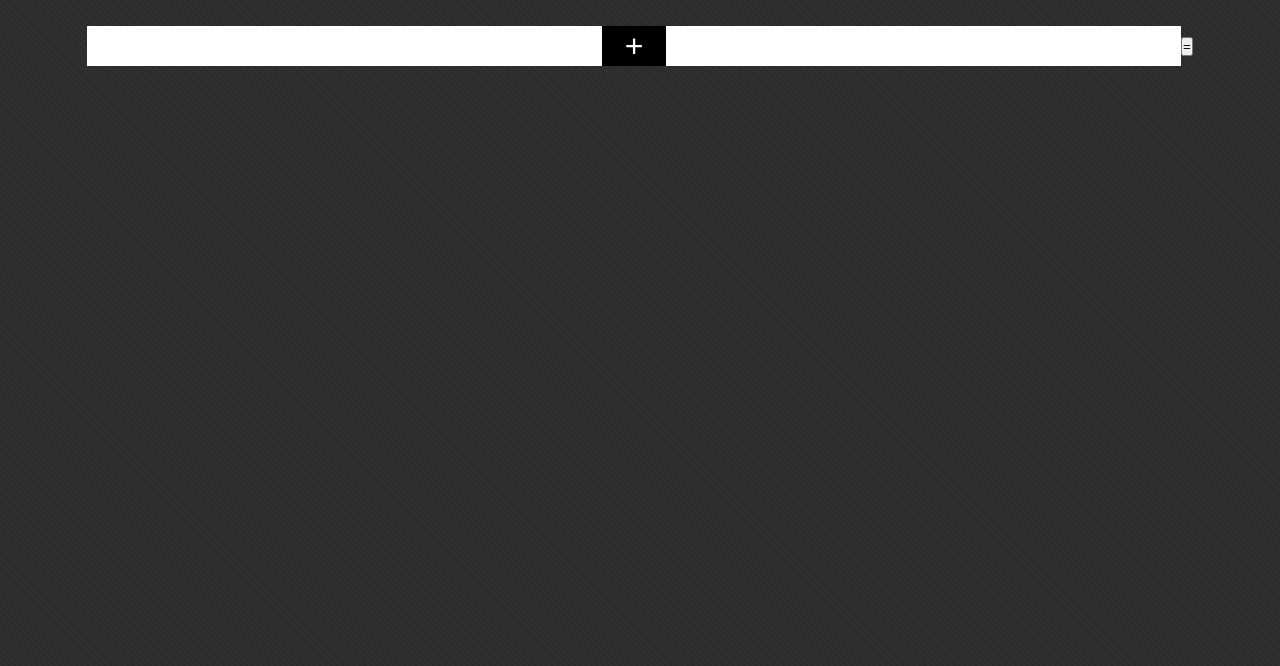
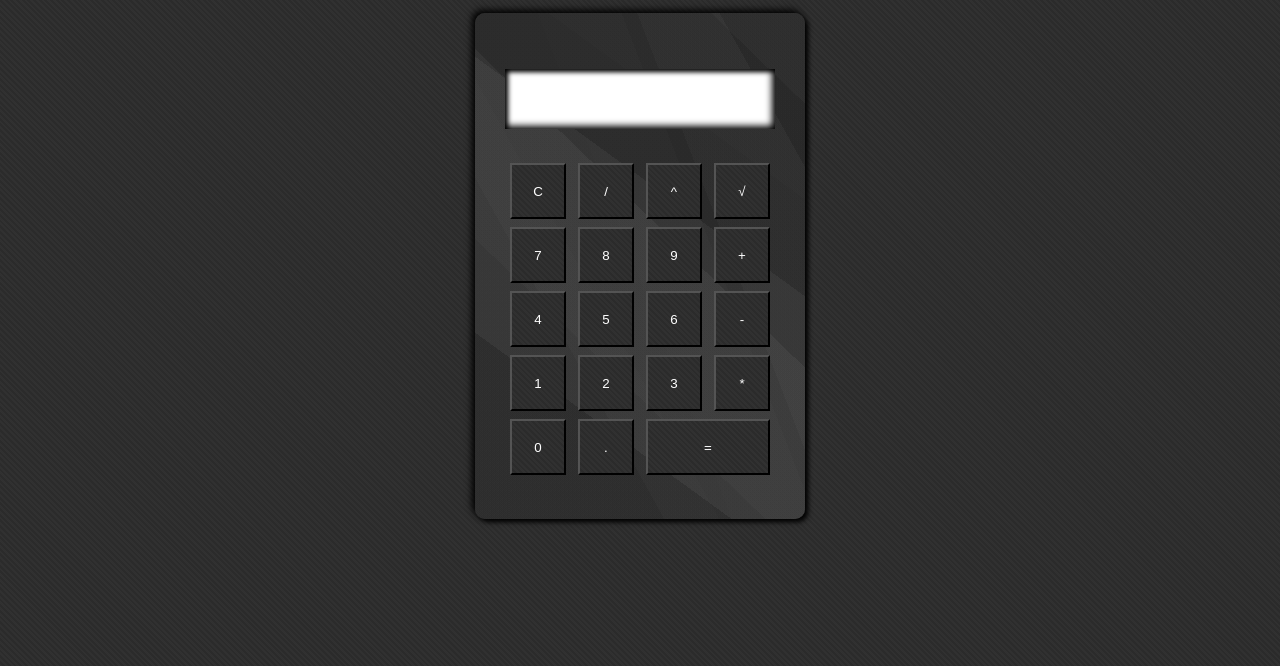
Before and after one commit to Braiane/Calculatrice-Simple, a plain HTML site: page Calculatrice/index.html in a window 1280 px wide. Shown: the part 134-800 px from the top of the page. Drawn offline with nearby package versions, Linux system fonts and the light colour scheme.

Commit message:
Add files via upload

```diff
--- a/Calculatrice/app.js
+++ b/Calculatrice/app.js
@@ -1,39 +1,30 @@
-const premier = document.querySelector(".first");
-const deuxieme = document.querySelector(".second");
-const calculer = document.querySelector(".resultat");
-const operationSelect = document.getElementById("operation");
+const info = document.querySelector(".calculatrices");
+const afficheur = document.querySelector("#afficheur");
+const boutons = document.querySelectorAll('input[type="button"]');
 
-// Écouteur d'événement sur le bouton résultat
-calculer.addEventListener("click", calcule);
+function val(resultat){
+    afficheur.value = afficheur.value + resultat;
+}
 
-function calcule(e) {
-  e.preventDefault();
+    function calcule(){
+    if (afficheur.value == "") {
+        info.innerHTML = "Entrez un calcul";
+    } else {
+        try {
 
-  // Récupération des valeurs des champs input
-  var un = parseFloat(premier.value);
-  var deux = parseFloat(deuxieme.value);
-  var result;
+            let expression = afficheur.value.replace(/√/g, 'sqrt(');
 
-  // Récupération de l'opération sélectionnée dans le select
-  var operation = operationSelect.value;
+            // Compter le nombre de parenthèses ouvrantes et fermantes
+            let openParentheses = (expression.match(/\(/g) || []).length;
+            let closeParentheses = (expression.match(/\)/g) || []).length;
 
-  switch (operation) {
-    case "plus":
-      result = un + deux;
-      break;
-    case "moins":
-      result = un - deux;
-      break;
-    case "fois":
-      result = un * deux;
-      break;
-    case "diviser":
-      result = un / deux;
-      break;
-    default:
-      result = "Opération invalide";
-  }
-
-  // Affichage du résultat dans l'élément resultat
-  document.getElementById("resultats").innerText = result;
-}
+            for (let i = 0; i < openParentheses - closeParentheses; i++) {
+                expression += ')';
+            }
+            info.innerHTML = "";
+            afficheur.value = math.evaluate(expression);
+        } catch (error) {
+            info.innerHTML = `Erreur: ${error.message}`;
+        }
+    }
+    }
--- a/Calculatrice/index.html
+++ b/Calculatrice/index.html
@@ -14,23 +14,50 @@
       integrity="sha512-SnH5WK+bZxgPHs44uWIX+LLJAJ9/2PkPKZ5QiAj6Ta86w+fsb2TkcmfRyVX3pBnMFcV7oQPJkl9QevSCWr3W6A=="
       crossorigin="anonymous"
     />
+    <script src="https://cdnjs.cloudflare.com/ajax/libs/mathjs/10.0.0/math.min.js"></script>
     <title>Calculatrice</title>
   </head>
   <body>
-    <header><h1>Calculatrice Simple</h1></header>
-    <form>
-      <input type="number" class="first">
-      <select name="operation" id="operation">
-        <option value="plus">+</option>
-        <option value="moins">-</option>
-        <option value="fois">x</option>
-        <option value="diviser">/</option>
-      </select>
-      <input type="number" class="second">
-      <button class="resultat">=</button>
-    </form>
-    <div class="results" id="resultats"></div>
-
+    <div class="calculatrice">
+      <p class="calculatrices">
+        <form name="form">
+          <div class="resultat">
+            <input type="text" id="afficheur" name="afficheur">
+          </div>
+          <div class="bouton">
+            <div class="row">
+              <input type="reset" id="del" value="C" name="reset" onclick="suppr()">
+              <input type="button" value="/" name="diviser" onclick="val(diviser.value)">
+              <input type="button" value="^" name="puissance" onclick="val(puissance.value)">
+              <input type="button" value="√" name="racine" onclick="val(racine.value)">
+            </div>
+            <div class="row">
+              <input type="button" value="7" name="v7" onclick="val(v7.value)">
+              <input type="button" value="8" name="v8" onclick="val(v8.value)">
+              <input type="button" value="9" name="v9" onclick="val(v9.value)">
+              <input type="button" value="+" name="plus" onclick="val(plus.value)">
+            </div>
+            <div class="row">
+              <input type="button" value="4" name="v4" onclick="val(v4.value)">
+              <input type="button" value="5" name="v5" onclick="val(v5.value)">
+              <input type="button" value="6" name="v6" onclick="val(v6.value)">
+              <input type="button" value="-" name="moins" onclick="val(moins.value)">
+            </div>
+            <div class="row">
+              <input type="button" value="1" name="v1" onclick="val(v1.value)">
+              <input type="button" value="2" name="v2" onclick="val(v2.value)">
+              <input type="button" value="3" name="v3" onclick="val(v3.value)">
+              <input type="button" value="*" name="fois" onclick="val(fois.value)">
+            </div>
+            <div class="row">
+              <input type="button" value="0" name="v0" onclick="val(v0.value)">
+              <input type="button" value="." name="dot" onclick="val(dot.value)">
+              <input type="button" class="egale" value="=" name="egale" onclick="calcule()">
+            </div>
+          </div>
+        </form>
+      </p>
+    </div>
     <script src="app.js"></script>
   </body>
 </html>
--- a/Calculatrice/style.css
+++ b/Calculatrice/style.css
@@ -3,62 +3,68 @@
     margin: 0;
     padding: 0;
     box-sizing: border-box;
-    overflow: hidden;
+    user-select: none;
 }
 
-/* fond de la page + police d'écriture + taille du fond */
-body {
-    color: white;
-    background-image: repeating-linear-gradient(45deg, rgba(97,97,97,0.1) 0px, rgba(97,97,97,0.1) 2px,transparent 2px, transparent 4px),linear-gradient(90deg, rgb(43,43,43),rgb(43,43,43));
-    font-family: "Roboto", sans-serif;
-    min-height: 100vh;
+body, html {
+    height: 100%;
 }
 
-/* Taille du texte du header */
-header{
-    font-size: 2rem;
-    display: flex;
+body {
+    background-image: repeating-linear-gradient(45deg, rgba(97,97,97,0.1) 0px, rgba(97,97,97,0.1) 2px,transparent 2px, transparent 4px),linear-gradient(90deg, rgb(43,43,43),rgb(43,43,43));
+    display: grid;
+    place-items: center;
 }
 
-/* Mettre les éléments du header et du form au milieux */
-header{
-    min-height: 20vh;
-    display: flex;
-    justify-content: center;
-    align-items: center;
+.calculatrice {
+background-image: linear-gradient(216deg, rgba(77, 77, 77,0.05) 0%, rgba(77, 77, 77,0.05) 25%,rgba(42, 42, 42,0.05) 25%, rgba(42, 42, 42,0.05) 38%,rgba(223, 223, 223,0.05) 38%, rgba(223, 223, 223,0.05) 75%,rgba(36, 36, 36,0.05) 75%, rgba(36, 36, 36,0.05) 100%),linear-gradient(44deg, rgba(128, 128, 128,0.05) 0%, rgba(128, 128, 128,0.05) 34%,rgba(212, 212, 212,0.05) 34%, rgba(212, 212, 212,0.05) 57%,rgba(25, 25, 25,0.05) 57%, rgba(25, 25, 25,0.05) 89%,rgba(135, 135, 135,0.05) 89%, rgba(135, 135, 135,0.05) 100%),linear-gradient(241deg, rgba(55, 55, 55,0.05) 0%, rgba(55, 55, 55,0.05) 14%,rgba(209, 209, 209,0.05) 14%, rgba(209, 209, 209,0.05) 60%,rgba(245, 245, 245,0.05) 60%, rgba(245, 245, 245,0.05) 69%,rgba(164, 164, 164,0.05) 69%, rgba(164, 164, 164,0.05) 100%),linear-gradient(249deg, rgba(248, 248, 248,0.05) 0%, rgba(248, 248, 248,0.05) 32%,rgba(148, 148, 148,0.05) 32%, rgba(148, 148, 148,0.05) 35%,rgba(202, 202, 202,0.05) 35%, rgba(202, 202, 202,0.05) 51%,rgba(181, 181, 181,0.05) 51%, rgba(181, 181, 181,0.05) 100%),linear-gradient(92deg, hsl(214,0%,11%),hsl(214,0%,11%));    width: 330px;
+    padding: 40px 30px;
+    border-radius: 10px;
+    box-shadow: -3px -3px 7px black, 3px 3px 5px ;
+}
+.resultat {
+    height: 60px;
+    width: 100%;
+    background-color: white;
+    box-shadow: inset -3px -3px 7px black, inset 3px 3px 5px ;
 }
 
-form, form input{
-    font-size: 2.5rem;
+.resultat input {
+    height: 100%;
+    width: 100%;
+    font-size: 20px;
+    background: transparent;
+    padding: 1rem;
+    color: black;
+    text-align: right;
     border: none;
-    height: 2.5rem;
-    display: flex;
-    align-items: center;
-    justify-content: center;
+    outline: none;
+    font-weight: 500;
 }
 
-
-select {
-    -webkit-appearance: none; /* Correctif de typo */
-    -moz-appearance: none; /* Correctif de typo */
-    appearance: none;
-    outline: none;
-    box-shadow: none;
-    border: none;
-    background: black;
-    color: white;
-    width: 4rem;
-    cursor: pointer;
-    height: 2.5rem;
-    text-align: center; /* Centre le texte horizontalement */
-    font-size: 2rem;
+.bouton{
+    padding: 30px 0 0 0;
+    text-align: center;
 }
 
-.results {
-    font-size: 2.5rem;
-    border: none;
-    height: 2.5rem;
-    display: flex;
-    align-items: center;
-    justify-content: center;
+input[type="button"], input[type="reset"] {
+    height: 56px;
+    width: 56px;
+    margin: 4px;
+    font: 23px;
+    background-image: repeating-linear-gradient(45deg, rgba(97,97,97,0.1) 0px, rgba(97,97,97,0.1) 2px,transparent 2px, transparent 4px),linear-gradient(90deg, rgb(43,43,43),rgb(43,43,43));
+    color: white;
+    cursor: pointer;
 }
+
+.egale{
+    width: 46% !important; /* Conserver la largeur du bouton */
+}
+
+.calculatrices {
+    text-align: center;
+    text-transform: uppercase;
+    font-size: 9px;
+    margin-bottom: 1rem;
+    font-weight: 400;
+}
```
